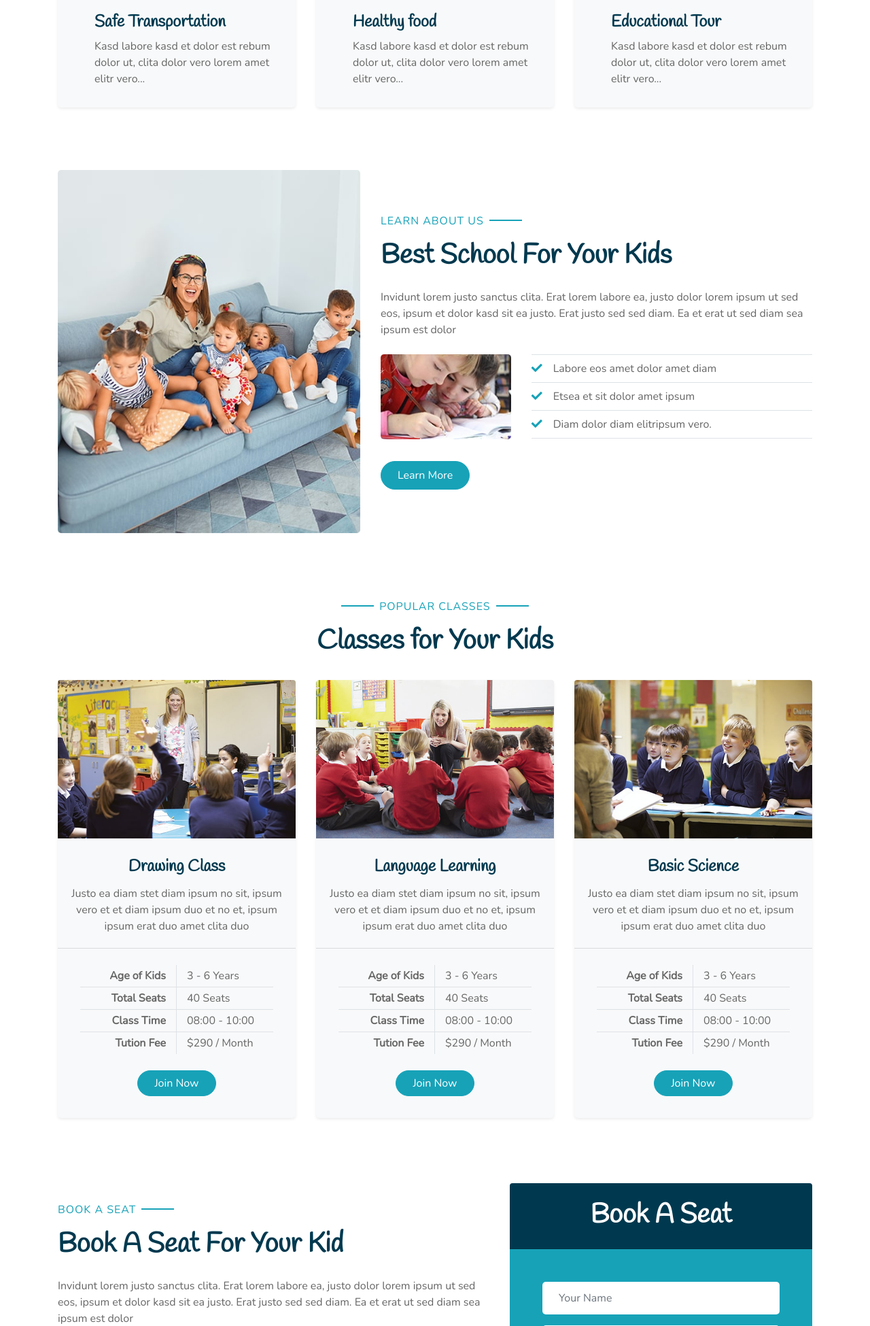
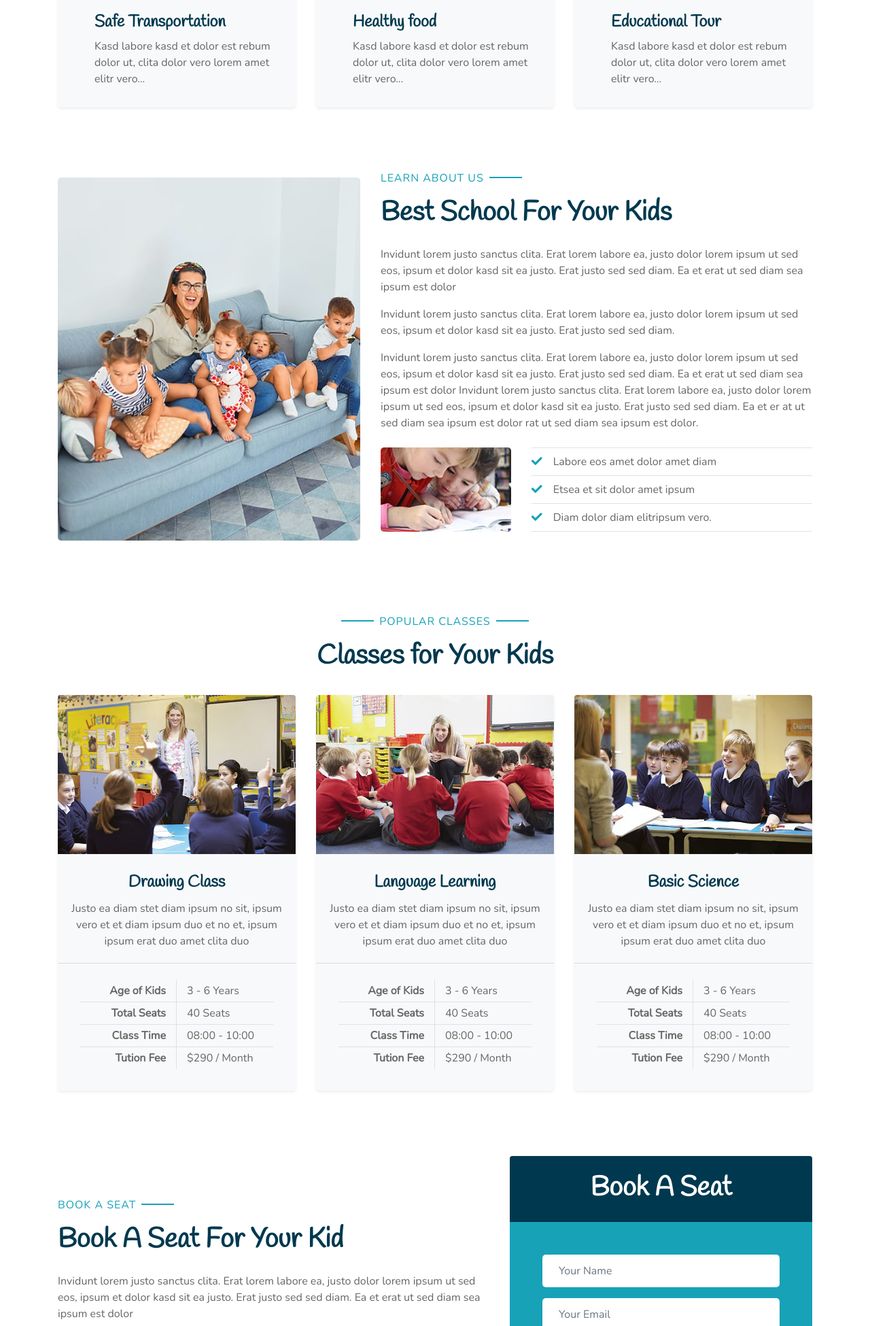
Before and after one commit to juanrob10/club, a Django app: page / in a window 1280 px wide. Shown: the part 974-2924 px from the top of the page at 68% size. Run offline with Django 4.2, Linux system fonts and the light colour scheme; some libraries are stand-ins or nearby versions.

Commit message:
changes to the  static page

```diff
--- a/templates/school/landing_page/index.html
+++ b/templates/school/landing_page/index.html
@@ -168,6 +168,14 @@
                     <p>Invidunt lorem justo sanctus clita. Erat lorem labore ea, justo dolor lorem ipsum ut sed eos,
                         ipsum et dolor kasd sit ea justo. Erat justo sed sed diam. Ea et erat ut sed diam sea ipsum est
                         dolor</p>
+                        <p>Invidunt lorem justo sanctus clita. Erat lorem labore ea, justo dolor lorem ipsum ut sed eos,
+                            ipsum et dolor kasd sit ea justo. Erat justo sed sed diam. </p>
+
+                        <p>Invidunt lorem justo sanctus clita. Erat lorem labore ea, justo dolor lorem ipsum ut sed eos,
+                            ipsum et dolor kasd sit ea justo. Erat justo sed sed diam. Ea et erat ut sed diam sea ipsum est
+                            dolor Invidunt lorem justo sanctus clita. Erat lorem labore ea, justo dolor lorem ipsum ut sed eos,
+                            ipsum et dolor kasd sit ea justo. Erat justo sed sed diam. Ea et er at ut sed diam sea ipsum est
+                            dolor rat ut sed diam sea ipsum est dolor.</p>
                     <div class="row pt-2 pb-4">
                         <div class="col-6 col-md-4">
                             <img class="img-fluid rounded" src="{% static 'img/school/about-2.jpg' %}" alt="">
@@ -180,7 +188,7 @@
                             </ul>
                         </div>
                     </div>
-                    <a href="" class="btn btn-primary mt-2 py-2 px-4">Learn More</a>
+                    <!-- About End  <a href="" class="btn btn-primary mt-2 py-2 px-4">Learn More</a> -->
                 </div>
             </div>
         </div>
@@ -221,7 +229,7 @@
                                 <div class="col-6 py-1">$290 / Month</div>
                             </div>
                         </div>
-                        <a href="" class="btn btn-primary px-4 mx-auto mb-4">Join Now</a>
+                        <!-- <a href="" class="btn btn-primary px-4 mx-auto mb-4">Join Now</a>-->
                     </div>
                 </div>
                 <div class="col-lg-4 mb-5">
@@ -249,7 +257,7 @@
                                 <div class="col-6 py-1">$290 / Month</div>
                             </div>
                         </div>
-                        <a href="" class="btn btn-primary px-4 mx-auto mb-4">Join Now</a>
+                            <!-- <a href="" class="btn btn-primary px-4 mx-auto mb-4">Join Now</a>-->
                     </div>
                 </div>
                 <div class="col-lg-4 mb-5">
@@ -277,7 +285,7 @@
                                 <div class="col-6 py-1">$290 / Month</div>
                             </div>
                         </div>
-                        <a href="" class="btn btn-primary px-4 mx-auto mb-4">Join Now</a>
+                        <!-- <a href="" class="btn btn-primary px-4 mx-auto mb-4">Join Now</a>-->
                     </div>
                 </div>
             </div>
@@ -301,7 +309,12 @@
                         <li class="py-2"><i class="fa fa-check text-success mr-3"></i>Etsea et sit dolor amet ipsum</li>
                         <li class="py-2"><i class="fa fa-check text-success mr-3"></i>Diam dolor diam elitripsum vero.</li>
                     </ul>
-                    <a href="" class="btn btn-primary mt-4 py-2 px-4">Book Now</a>
+
+                    <!--
+                                    <a href="" class="btn btn-primary mt-4 py-2 px-4">Book Now</a>
+
+                    -->
+
                 </div>
                 <div class="col-lg-5">
                     <div class="card border-0">
@@ -324,9 +337,15 @@
                                         <option value="3">Class 1</option>
                                     </select>
                                 </div>
-                                <div>
+
+
+                                       <div>
                                     <button class="btn btn-secondary btn-block border-0 py-3" type="submit">Book Now</button>
                                 </div>
+
+
+
+
                             </form>
                         </div>
                     </div>
@@ -539,19 +558,15 @@
                 </div>
             </div>
             <div class="col-lg-3 col-md-6 mb-5">
-                <h3 class="text-primary mb-4">Newsletter</h3>
-                <form action="">
-                    <div class="form-group">
-                        <input type="text" class="form-control border-0 py-4" placeholder="Your Name" required="required" />
-                    </div>
-                    <div class="form-group">
-                        <input type="email" class="form-control border-0 py-4" placeholder="Your Email"
-                            required="required" />
-                    </div>
-                    <div>
-                        <button class="btn btn-primary btn-block border-0 py-3" type="submit">Submit Now</button>
-                    </div>
-                </form>
+                <h3 class="text-primary mb-4">Test Links</h3>
+                <div class="d-flex flex-column justify-content-start">
+                    <a class="text-white mb-2" href="#"><i class="fa fa-angle-right mr-2"></i>Home</a>
+                    <a class="text-white mb-2" href="#"><i class="fa fa-angle-right mr-2"></i>About Us</a>
+                    <a class="text-white mb-2" href="#"><i class="fa fa-angle-right mr-2"></i>Our Classes</a>
+                    <a class="text-white mb-2" href="#"><i class="fa fa-angle-right mr-2"></i>Our Teachers</a>
+                    <a class="text-white mb-2" href="#"><i class="fa fa-angle-right mr-2"></i>Our Blog</a>
+                    <a class="text-white" href="#"><i class="fa fa-angle-right mr-2"></i>Contact Us</a>
+                </div>
             </div>
         </div>
         <div class="container-fluid pt-5" style="border-top: 1px solid rgba(23, 162, 184, .2);;">
```
